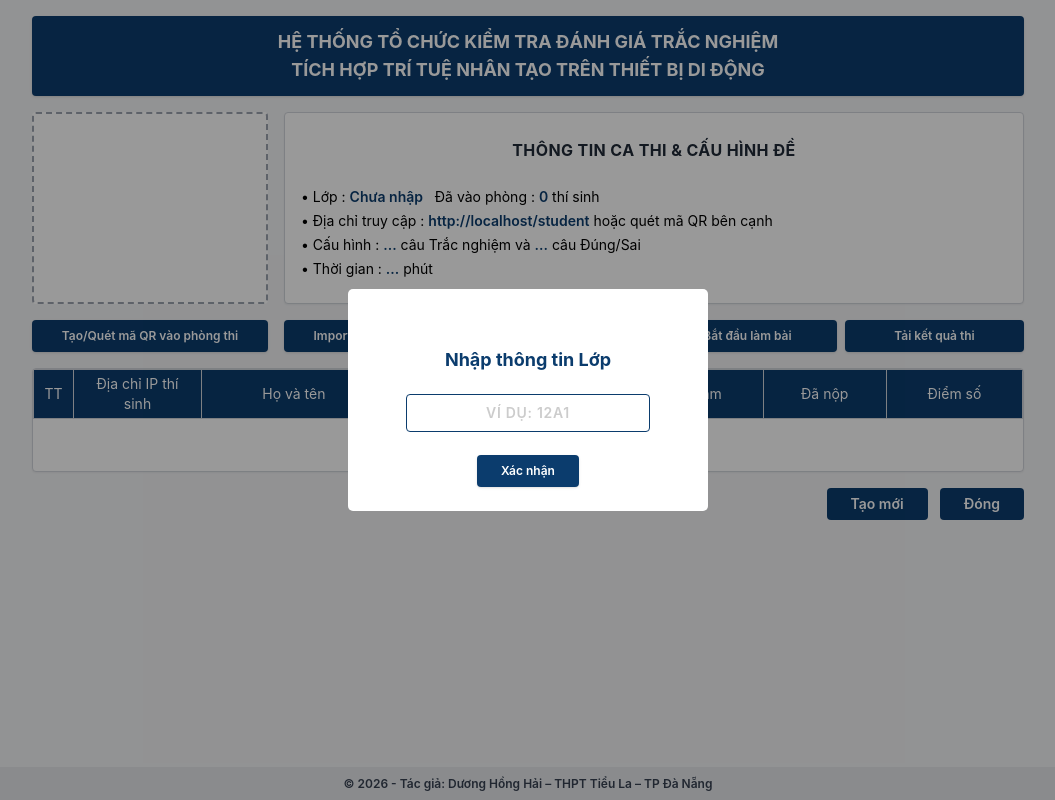
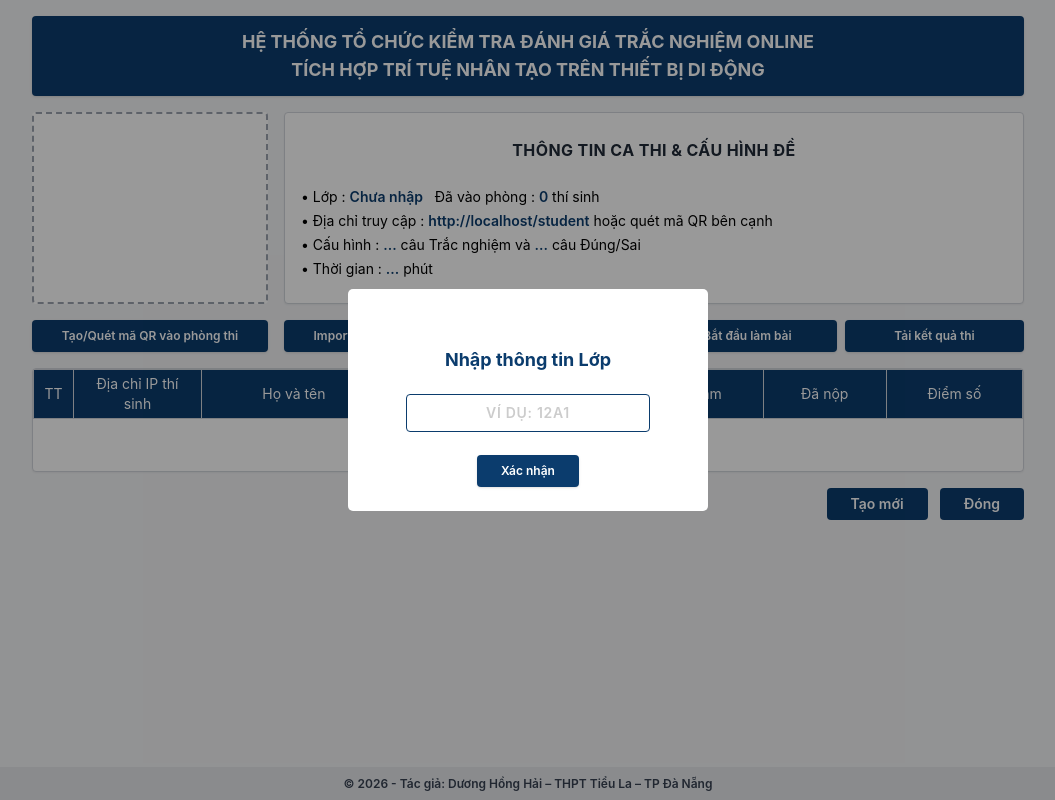
Before and after one commit to tieula/thithi-lan, a Flask app: page / in a window 1280 px wide. Shown: the whole page, without its empty margins (112-1167 px from the left). Run offline with Flask 3, Linux system fonts and the light colour scheme; data that the repository does not hold is empty.

Commit message:
Update index.html

```diff
--- a/templates/index.html
+++ b/templates/index.html
@@ -43,7 +43,7 @@
     <div class="w-full max-w-5xl mx-auto p-4 flex-1">
         <!-- HEADER -->
         <div class="navy-header text-white text-center py-3 px-4 font-bold text-base md:text-lg rounded shadow">
-            HỆ THỐNG TỔ CHỨC KIỂM TRA ĐÁNH GIÁ TRẮC NGHIỆM <br> TÍCH HỢP TRÍ TUỆ NHÂN TẠO TRÊN THIẾT BỊ DI ĐỘNG
+            HỆ THỐNG TỔ CHỨC KIỂM TRA ĐÁNH GIÁ TRẮC NGHIỆM ONLINE<br> TÍCH HỢP TRÍ TUỆ NHÂN TẠO TRÊN THIẾT BỊ DI ĐỘNG
         </div>
 
         <!-- THÔNG TIN & QR -->
```
